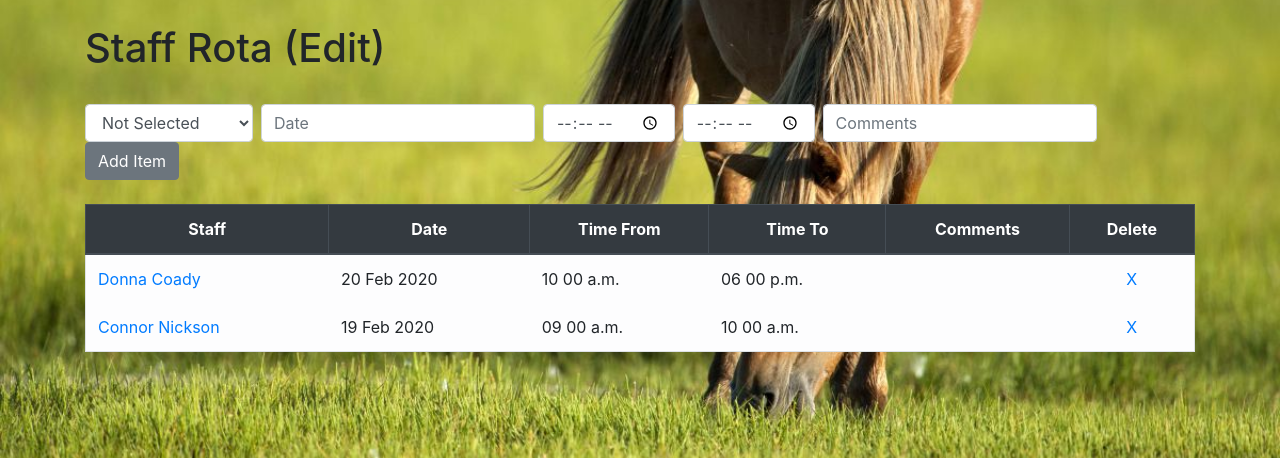
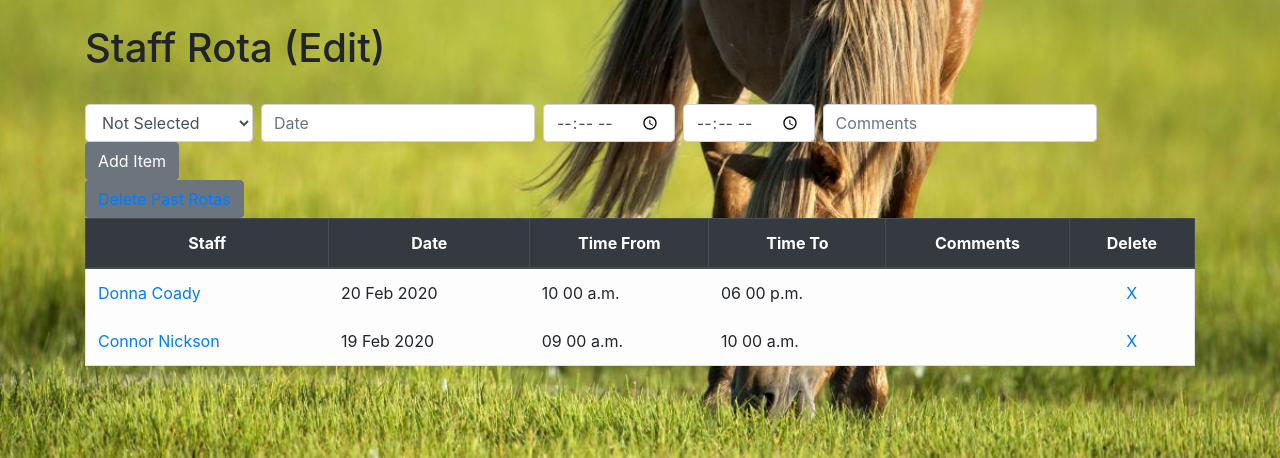
Before and after one commit to X00143365/3rdyearprojectX00143365, a Django app: page /rota in a window 1280 px wide. Shown: the part 80-538 px from the top of the page. Run offline with Django 3.2, Linux system fonts and the light colour scheme; a user stored in the database is signed in; data comes from the database, SQL or seed files in the repository; both versions use the stored data as it was after the commit; some libraries are stand-ins or nearby versions.

Commit message:
19Feb2020_23.30

```diff
--- a/module_task/templates/rota.html
+++ b/module_task/templates/rota.html
@@ -43,6 +43,8 @@
   <button class="btn btn-secondary my-2 my-sm-0" type="submit">Add Item</button>
 </form>
 
+<button class="btn btn-secondary my-2 my-sm-0" type="submit"><a href="{% url 'delpastrota' %}">Delete Past Rotas</a></button>
+
 </br>
   {% if all_rotas %}
   <table class="table table-bordered">
--- a/module_task/urls.py
+++ b/module_task/urls.py
@@ -16,6 +16,7 @@ urlpatterns = [
     path('lessons',views.lessons, name='lessons'),
     path('delete/<task_id>', views.delete, name ='delete'),
     path('delallcomplete', views.delallcomplete, name ='delallcomplete'),
+    path('delpastrota', views.delpastrota, name ='delpastrota'),
     path('deletestaff/<staff_id>', views.deletestaff, name ='deletestaff'),
     path('deleterota/<rota_id>', views.deleterota, name ='deleterota'),
     path('markcomplete/<task_id>', views.markcomplete, name='markcomplete'),
--- a/module_task/views.py
+++ b/module_task/views.py
@@ -235,6 +235,18 @@ def editrota(request, rota_id):
 
 
 
+#function to delete all past rotas with success message
+@login_required
+@user_passes_test(lambda u: u.groups.filter(name='staffgroup').count() == 0, login_url='/accounts/login/')
+def delpastrota(request):
+    try:
+        RotaList.objects.filter(rotadate__lt=now).delete()
+        messages.success(request, ('Rotas have been successfully deleted!'))
+        return redirect('rota')
+    except:
+        messages.success(request, ('No rotas to delete!'))
+        return redirect('rota')
+
  ####################  STAFF ROTA VIEW ONLY ########################################
 
 
@@ -243,7 +255,6 @@ def editrota(request, rota_id):
 @login_required
 def rotaview(request):
 
-        now = timezone.now()
 
         future_rota = RotaList.objects.filter(rotadate__gte=now).order_by('rotadate','timefrom')
         all_rotas = RotaList.objects.all().order_by('rotadate','timefrom')
```
Also changed, not shown: db.sqlite3.
